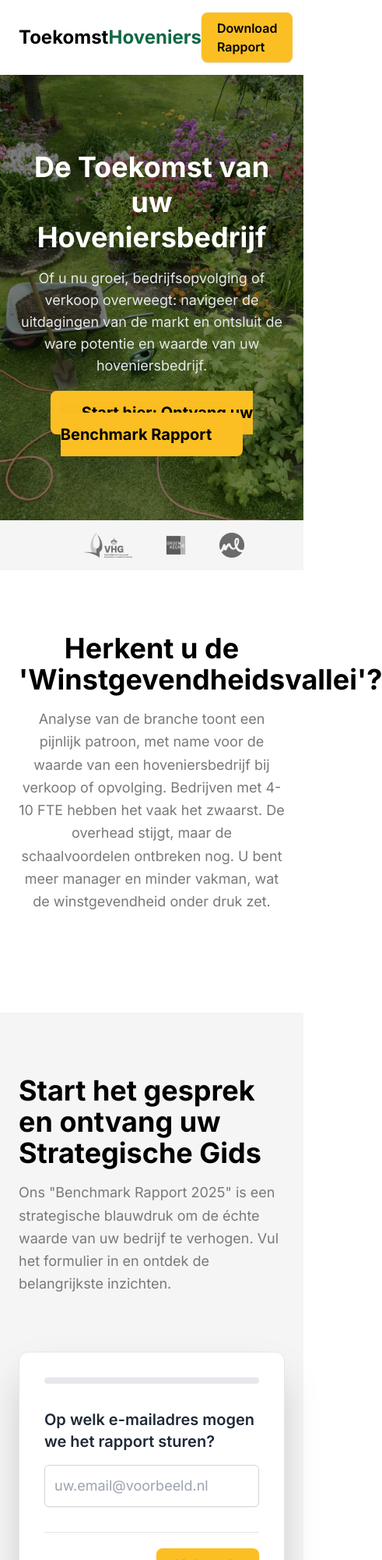
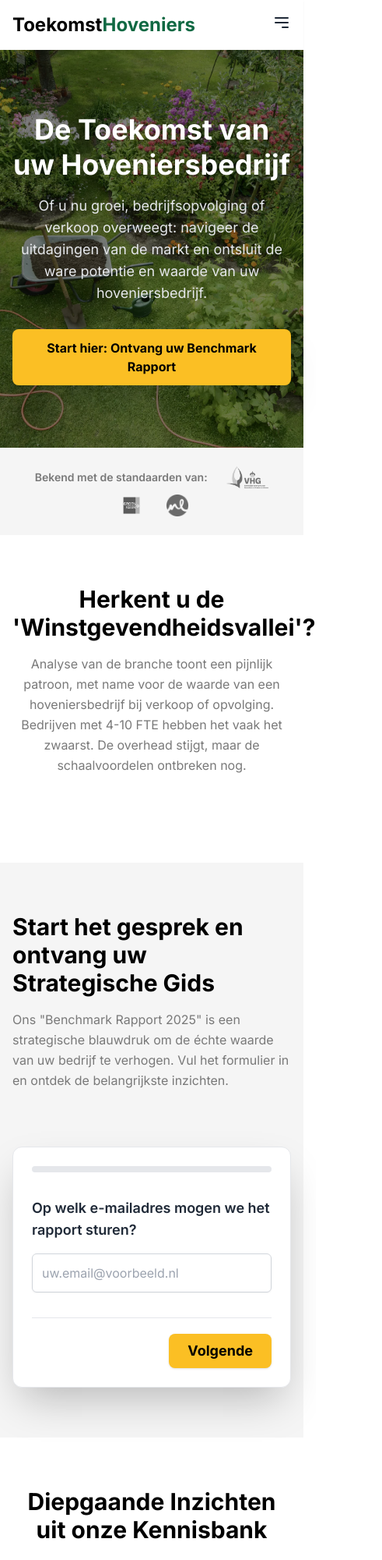
Before and after one commit to EnduroCapital/ToekomstHoveniers, a plain HTML site: page index.html in a window 390 px wide. Shown: the top 2000 px of the page at 78% size, 491 px wide, since content can reach past the window. Drawn offline with nearby package versions, Linux system fonts and the light colour scheme.

Commit message:
Update index.html

```diff
--- a/index.html
+++ b/index.html
@@ -24,99 +24,111 @@
         .text-subtle { color: #797979; }
         .focus\:ring-accent:focus { --tw-ring-color: #FBBF24; }
 
-        /* CORRECTIE: Verwijdering van position:absolute die de layout brak */
         .form-step {
             transition: opacity 0.3s ease-in-out;
-        }
-        .form-step.is-hidden {
-             /* De 'hidden' class van Tailwind (display:none) wordt nu gebruikt */
         }
     </style>
 </head>
 <body class="bg-white">
 
     <header class="bg-white/90 backdrop-blur-md sticky top-0 z-50 shadow-sm">
-        <div class="container mx-auto px-6 py-4 flex justify-between items-center">
+        <div class="container mx-auto px-4 sm:px-6 py-4 flex justify-between items-center">
             <div class="text-2xl font-bold">
                 Toekomst<span class="brand-green">Hoveniers</span>
             </div>
+            <!-- Desktop Navigatie -->
             <nav class="hidden md:flex items-center space-x-8">
                 <a href="#kennisbank" class="text-subtle hover:brand-green transition">Kennisbank</a>
                 <a href="#over-ons" class="text-subtle hover:brand-green transition">Over Ons</a>
                 <a href="#contact" class="text-subtle hover:brand-green transition">Contact</a>
             </nav>
-            <a href="#download-rapport" class="bg-accent text-black font-semibold py-2 px-5 rounded-lg hover:bg-accent-dark transition-colors shadow">
+            <a href="#download-rapport" class="hidden md:block bg-accent text-black font-semibold py-2 px-5 rounded-lg hover:bg-accent-dark transition-colors shadow">
                 Download Rapport
             </a>
+            <!-- Mobiel Menu Knop -->
+            <div class="md:hidden">
+                <button id="mobile-menu-button" class="text-gray-800 focus:outline-none">
+                    <svg class="w-6 h-6" fill="none" stroke="currentColor" viewBox="0 0 24 24" xmlns="http://www.w3.org/2000/svg">
+                        <path stroke-linecap="round" stroke-linejoin="round" stroke-width="2" d="M4 6h16M4 12h16m-7 6h7"></path>
+                    </svg>
+                </button>
+            </div>
+        </div>
+        <!-- Mobiel Menu -->
+        <div id="mobile-menu" class="hidden md:hidden">
+            <a href="#kennisbank" class="block text-center py-2 px-4 text-sm text-gray-700 hover:bg-gray-100">Kennisbank</a>
+            <a href="#over-ons" class="block text-center py-2 px-4 text-sm text-gray-700 hover:bg-gray-100">Over Ons</a>
+            <a href="#contact" class="block text-center py-2 px-4 text-sm text-gray-700 hover:bg-gray-100">Contact</a>
+            <div class="p-4">
+                <a href="#download-rapport" class="block w-full text-center bg-accent text-black font-semibold py-2 px-5 rounded-lg hover:bg-accent-dark transition-colors shadow">
+                    Download Rapport
+                </a>
+            </div>
         </div>
     </header>
 
     <section class="hero-bg text-white">
-        <div class="container mx-auto px-6 py-24 md:py-40 text-center">
-            <h1 class="text-4xl md:text-6xl font-extrabold leading-tight mb-4 text-white">De Toekomst van uw Hoveniersbedrijf</h1>
-            <p class="text-lg md:text-2xl text-gray-200 max-w-3xl mx-auto mb-8">Of u nu groei, bedrijfsopvolging of verkoop overweegt: navigeer de uitdagingen van de markt en ontsluit de ware potentie en waarde van uw hoveniersbedrijf.</p>
-            <a href="#download-rapport" class="bg-accent text-black font-bold py-4 px-10 rounded-lg hover:bg-accent-dark transition-colors text-xl shadow-2xl">
+        <div class="container mx-auto px-4 sm:px-6 py-20 md:py-32 text-center">
+            <h1 class="text-4xl md:text-5xl lg:text-6xl font-extrabold leading-tight mb-4 text-white">De Toekomst van uw Hoveniersbedrijf</h1>
+            <p class="text-lg md:text-xl text-gray-200 max-w-3xl mx-auto mb-8">Of u nu groei, bedrijfsopvolging of verkoop overweegt: navigeer de uitdagingen van de markt en ontsluit de ware potentie en waarde van uw hoveniersbedrijf.</p>
+            <!-- DEFINITIEVE CORRECTIE: Flexibele padding en tekstgrootte voor alle schermformaten -->
+            <a href="#download-rapport" class="inline-block bg-accent text-black font-bold py-3 px-5 text-base sm:py-3 sm:px-8 sm:text-lg md:py-4 md:px-10 rounded-lg hover:bg-accent-dark transition-colors shadow-2xl">
                 Start hier: Ontvang uw Benchmark Rapport
             </a>
         </div>
     </section>
 
-    <section class="bg-light py-4">
-        <div class="container mx-auto px-6">
-            <div class="flex justify-center items-center space-x-8 md:space-x-12 text-subtle">
-                <span class="font-semibold text-center hidden sm:block">Bekend met de standaarden van:</span>
-                <img src="vhg-logo.png" alt="VHG Logo" class="h-8 md:h-10 grayscale opacity-70 hover:grayscale-0 hover:opacity-100 transition-all cursor-pointer" title="VHG">
-                <img src="Logo-Groenkeur.png" alt="Groenkeur Logo" class="h-8 md:h-10 grayscale opacity-70 hover:grayscale-0 hover:opacity-100 transition-all cursor-pointer" title="Groenkeur">
-                <img src="NLGreenlabel.png" alt="NL Greenlabel Logo" class="h-8 md:h-10 grayscale opacity-70 hover:grayscale-0 hover:opacity-100 transition-all cursor-pointer" title="NL Greenlabel">
+    <section class="bg-light py-6">
+        <div class="container mx-auto px-4 sm:px-6">
+            <div class="flex flex-wrap justify-center items-center gap-x-6 gap-y-2 md:gap-x-12 text-subtle">
+                <span class="font-semibold text-center text-sm md:text-base">Bekend met de standaarden van:</span>
+                <img src="vhg-logo.png" alt="VHG Logo" class="h-7 md:h-10 grayscale opacity-70 hover:grayscale-0 hover:opacity-100 transition-all cursor-pointer" title="VHG">
+                <img src="Logo-Groenkeur.png" alt="Groenkeur Logo" class="h-7 md:h-10 grayscale opacity-70 hover:grayscale-0 hover:opacity-100 transition-all cursor-pointer" title="Groenkeur">
+                <img src="NLGreenlabel.png" alt="NL Greenlabel Logo" class="h-7 md:h-10 grayscale opacity-70 hover:grayscale-0 hover:opacity-100 transition-all cursor-pointer" title="NL Greenlabel">
             </div>
         </div>
     </section>
 
-    <section id="probleem" class="py-20 bg-white">
-        <div class="container mx-auto px-6 text-center">
-            <h2 class="text-4xl font-bold mb-4">Herkent u de 'Winstgevendheidsvallei'?</h2>
-            <p class="text-lg text-subtle max-w-3xl mx-auto mb-12 leading-relaxed">
-                Analyse van de branche toont een pijnlijk patroon, met name voor de waarde van een hoveniersbedrijf bij verkoop of opvolging. Bedrijven met 4-10 FTE hebben het vaak het zwaarst. De overhead stijgt, maar de schaalvoordelen ontbreken nog. U bent meer manager en minder vakman, wat de winstgevendheid onder druk zet.
+    <section id="probleem" class="py-16 md:py-20 bg-white">
+        <div class="container mx-auto px-4 sm:px-6 text-center">
+            <h2 class="text-3xl md:text-4xl font-bold mb-4">Herkent u de 'Winstgevendheidsvallei'?</h2>
+            <p class="text-base md:text-lg text-subtle max-w-3xl mx-auto mb-12 leading-relaxed">
+                Analyse van de branche toont een pijnlijk patroon, met name voor de waarde van een hoveniersbedrijf bij verkoop of opvolging. Bedrijven met 4-10 FTE hebben het vaak het zwaarst. De overhead stijgt, maar de schaalvoordelen ontbreken nog.
             </p>
         </div>
     </section>
 
-    <!-- Download Sectie met Conversational Form -->
-    <section id="download-rapport" class="py-20 bg-light">
-        <div class="container mx-auto px-6">
-            <div class="grid md:grid-cols-2 gap-12 items-center">
-                <div class="pr-0 md:pr-8">
-                    <h2 class="text-4xl font-bold mb-4">Start het gesprek en ontvang uw Strategische Gids</h2>
-                    <p class="text-lg text-subtle mb-6 leading-relaxed">Ons "Benchmark Rapport 2025" is een strategische blauwdruk om de échte waarde van uw bedrijf te verhogen. Vul het formulier in en ontdek de belangrijkste inzichten.</p>
+    <section id="download-rapport" class="py-16 md:py-20 bg-light">
+        <div class="container mx-auto px-4 sm:px-6">
+            <div class="grid lg:grid-cols-2 gap-y-12 lg:gap-x-16 items-center">
+                <div class="pr-0 lg:pr-8">
+                    <h2 class="text-3xl md:text-4xl font-bold mb-4">Start het gesprek en ontvang uw Strategische Gids</h2>
+                    <p class="text-base md:text-lg text-subtle mb-6 leading-relaxed">Ons "Benchmark Rapport 2025" is een strategische blauwdruk om de échte waarde van uw bedrijf te verhogen. Vul het formulier in en ontdek de belangrijkste inzichten.</p>
                 </div>
-                <div class="bg-white rounded-xl shadow-2xl border border-gray-200 p-8 overflow-hidden">
+                <div class="bg-white rounded-xl shadow-2xl border border-gray-200 p-6 sm:p-8 overflow-hidden">
                     <div id="form-container">
-                        <!-- Progress Bar -->
                         <div class="w-full bg-gray-200 rounded-full h-2 mb-8">
                             <div id="progress-bar" class="bg-accent h-2 rounded-full" style="width: 0%; transition: width 0.4s ease-in-out;"></div>
                         </div>
 
                         <form id="conversational-form" action="https://formspree.io/f/your_unique_id" method="POST">
                             <div id="form-content">
-                                <!-- Step 1: E-mail -->
                                 <div class="form-step" data-step="0">
-                                    <label for="email" class="block text-xl font-semibold text-gray-800">Op welk e-mailadres mogen we het rapport sturen?</label>
-                                    <input type="email" name="email" id="email" required placeholder="uw.email@voorbeeld.nl" class="mt-4 block w-full text-lg px-3 py-3 bg-white border border-gray-300 rounded-md shadow-sm focus:outline-none focus:ring-2 focus:ring-accent focus:border-transparent">
+                                    <label for="email" class="block text-lg sm:text-xl font-semibold text-gray-800">Op welk e-mailadres mogen we het rapport sturen?</label>
+                                    <input type="email" name="email" id="email" required placeholder="uw.email@voorbeeld.nl" class="mt-4 block w-full text-base sm:text-lg px-3 py-3 bg-white border border-gray-300 rounded-md shadow-sm focus:outline-none focus:ring-2 focus:ring-accent focus:border-transparent">
                                 </div>
-                                <!-- Step 2: FTE -->
                                 <div class="form-step hidden" data-step="1">
-                                    <label for="fte" class="block text-xl font-semibold text-gray-800">Hoeveel FTE telt uw team (incl. uzelf)?</label>
-                                    <select id="fte" name="FTE" class="mt-4 block w-full text-lg px-3 py-3 bg-white border border-gray-300 rounded-md shadow-sm focus:outline-none focus:ring-2 focus:ring-accent focus:border-transparent">
+                                    <label for="fte" class="block text-lg sm:text-xl font-semibold text-gray-800">Hoeveel FTE telt uw team (incl. uzelf)?</label>
+                                    <select id="fte" name="FTE" class="mt-4 block w-full text-base sm:text-lg px-3 py-3 bg-white border border-gray-300 rounded-md shadow-sm focus:outline-none focus:ring-2 focus:ring-accent focus:border-transparent">
                                         <option>1 - 3 FTE (Vooral zelfstandig)</option>
                                         <option>4 - 10 FTE (Groeiend team)</option>
                                         <option>11 - 20 FTE (Gevestigd MKB)</option>
                                         <option>> 20 FTE (Grote speler)</option>
                                     </select>
                                 </div>
-                                <!-- Step 3: Uitdaging -->
                                 <div class="form-step hidden" data-step="2">
-                                    <label for="uitdaging" class="block text-xl font-semibold text-gray-800">Wat is uw grootste zakelijke uitdaging?</label>
-                                    <select id="uitdaging" name="Grootste Uitdaging" class="mt-4 block w-full text-lg px-3 py-3 bg-white border border-gray-300 rounded-md shadow-sm focus:outline-none focus:ring-2 focus:ring-accent focus:border-transparent">
+                                    <label for="uitdaging" class="block text-lg sm:text-xl font-semibold text-gray-800">Wat is uw grootste zakelijke uitdaging?</label>
+                                    <select id="uitdaging" name="Grootste Uitdaging" class="mt-4 block w-full text-base sm:text-lg px-3 py-3 bg-white border border-gray-300 rounded-md shadow-sm focus:outline-none focus:ring-2 focus:ring-accent focus:border-transparent">
                                         <option>Winstgevendheid en grip op cijfers</option>
                                         <option>Vinden en behouden van goed personeel</option>
                                         <option>Mijn eigen rol (te druk, te weinig tijd voor het vak)</option>
@@ -124,10 +136,9 @@
                                         <option>Anders</option>
                                     </select>
                                 </div>
-                                <!-- Step 4: Timing -->
                                 <div class="form-step hidden" data-step="3">
-                                    <label for="timing" class="block text-xl font-semibold text-gray-800">Binnen welke termijn overweegt u een serieuze verandering?</label>
-                                    <select id="timing" name="Timing Verandering" class="mt-4 block w-full text-lg px-3 py-3 bg-white border border-gray-300 rounded-md shadow-sm focus:outline-none focus:ring-2 focus:ring-accent focus:border-transparent">
+                                    <label for="timing" class="block text-lg sm:text-xl font-semibold text-gray-800">Binnen welke termijn overweegt u een serieuze verandering?</label>
+                                    <select id="timing" name="Timing Verandering" class="mt-4 block w-full text-base sm:text-lg px-3 py-3 bg-white border border-gray-300 rounded-md shadow-sm focus:outline-none focus:ring-2 focus:ring-accent focus:border-transparent">
                                         <option>Binnen 1-2 jaar (actueel)</option>
                                         <option>Binnen 3-5 jaar (oriënterend)</option>
                                         <option>Nog niet concreet, maar ik sta er voor open</option>
@@ -135,32 +146,27 @@
                                     </select>
                                 </div>
                             </div>
-
-                            <!-- Navigation -->
-                            <div class="mt-8 pt-5 border-t border-gray-200 flex justify-end items-center">
+                             <div class="mt-8 pt-5 border-t border-gray-200 flex justify-end items-center">
                                 <button type="button" id="prev-btn" class="font-semibold text-gray-600 hover:text-black mr-4 hidden">Vorige</button>
                                 <button type="button" id="next-btn" class="bg-accent text-black font-bold py-2 px-6 rounded-lg hover:bg-accent-dark transition-colors text-lg shadow">Volgende</button>
                                 <button type="submit" id="submit-btn" class="bg-brand-green text-white font-bold py-2 px-6 rounded-lg hover:bg-brand-green-dark transition-colors text-lg shadow hidden">Verstuur en ontvang rapport</button>
                             </div>
                         </form>
                     </div>
-
-                    <!-- Success Message -->
-                    <div id="success-message" class="hidden text-center py-10">
+                     <div id="success-message" class="hidden text-center py-10">
                          <svg class="w-16 h-16 mx-auto mb-4 text-green-500" fill="none" stroke="currentColor" viewBox="0 0 24 24"><path stroke-linecap="round" stroke-linejoin="round" stroke-width="2" d="M9 12l2 2 4-4m6 2a9 9 0 11-18 0 9 9 0 0118 0z"></path></svg>
                         <h3 class="text-2xl font-bold mb-2">Dank u wel!</h3>
                         <p class="text-subtle">Het rapport is onderweg naar uw inbox. We nemen mogelijk contact op om te horen of het waardevol was.</p>
                     </div>
-
                 </div>
             </div>
         </div>
     </section>
 
-    <section id="kennisbank" class="py-20 bg-white">
-         <div class="container mx-auto px-6">
-            <h2 class="text-4xl font-bold text-center mb-12">Diepgaande Inzichten uit onze Kennisbank</h2>
-            <div class="grid md:grid-cols-3 gap-8">
+    <section id="kennisbank" class="py-16 md:py-20 bg-white">
+         <div class="container mx-auto px-4 sm:px-6">
+            <h2 class="text-3xl md:text-4xl font-bold text-center mb-12">Diepgaande Inzichten uit onze Kennisbank</h2>
+            <div class="grid md:grid-cols-2 lg:grid-cols-3 gap-8">
                 <div class="bg-light rounded-lg shadow-lg overflow-hidden p-6 border-2 border-accent hover:shadow-xl transition-shadow scale-105">
                     <h3 class="text-xl font-bold mb-3">De Winstgevendheidsvallei</h3>
                     <p class="text-subtle mb-4 leading-relaxed">Waarom hoveniers met 4-10 FTE het zwaarst hebben (en hoe u ontsnapt).</p>
@@ -180,12 +186,9 @@
         </div>
     </section>
 
-    <section id="over-ons" class="py-20 bg-light">
-        <div class="container mx-auto px-6">
-            <h2 class="text-4xl font-bold text-center mb-12">Wij zijn geen traditionele investeerders</h2>
-            <p class="text-lg text-subtle max-w-3xl mx-auto mb-12 text-center leading-relaxed">
-                Enduro Capital is opgericht door ondernemers met een missie. Wij nemen zelf de leiding om, samen met u en uw team, het bedrijf uit te bouwen voor de lange termijn.
-            </p>
+    <section id="over-ons" class="py-16 md:py-20 bg-light">
+        <div class="container mx-auto px-4 sm:px-6">
+            <h2 class="text-3xl md:text-4xl font-bold text-center mb-12">Wij zijn geen traditionele investeerders</h2>
             <div class="grid md:grid-cols-2 gap-12 max-w-4xl mx-auto">
                 <div class="bg-white p-6 rounded-lg shadow-lg text-center">
                     <img src="https://placehold.co/150x150/e0f2f1/106943?text=MD" alt="Foto van Martijn de Blaey" class="w-32 h-32 rounded-full mx-auto mb-4 border-4 border-gray-200">
@@ -204,11 +207,10 @@
     </section>
 
     <footer id="contact" class="bg-black text-white">
-        <div class="container mx-auto px-6 py-12 text-center">
+        <div class="container mx-auto px-4 sm:px-6 py-12 text-center">
             <h2 class="text-3xl font-bold mb-4 text-white">Klaar voor de volgende stap?</h2>
-            <p class="max-w-xl mx-auto mb-8 text-gray-300">Of u nu wilt sparren over het rapport of vrijblijvend uw toekomstplannen wilt bespreken, wij horen graag van u.</p>
             <div class="flex flex-col md:flex-row justify-center items-center space-y-4 md:space-y-0 md:space-x-6">
-                 <a href="#" class="bg-accent text-black font-bold py-3 px-8 rounded-lg hover:bg-accent-dark transition-colors text-lg shadow-lg">
+                <a href="#" class="bg-accent text-black font-bold py-3 px-8 rounded-lg hover:bg-accent-dark transition-colors text-lg shadow-lg">
                     Plan een Vertrouwelijk Gesprek
                 </a>
                 <a href="mailto:contact@endurocapital.nl" class="font-semibold text-lg text-gray-300 hover:text-white transition">
@@ -222,10 +224,19 @@
         </div>
     </footer>
 
+    <script>
+    // Script voor mobiel menu
+    const mobileMenuButton = document.getElementById('mobile-menu-button');
+    const mobileMenu = document.getElementById('mobile-menu');
+    mobileMenuButton.addEventListener('click', () => {
+        mobileMenu.classList.toggle('hidden');
+    });
 
-    <script>
+    // Script voor formulier
     document.addEventListener('DOMContentLoaded', function() {
         const form = document.getElementById('conversational-form');
+        if (!form) return;
+
         const steps = Array.from(form.querySelectorAll('.form-step'));
         const nextBtn = document.getElementById('next-btn');
         const prevBtn = document.getElementById('prev-btn');
@@ -237,27 +248,20 @@
         let currentStep = 0;
 
         function updateFormSteps() {
-            // Update progress bar
-            // Start progress vanaf de tweede stap om de eerste vraag als 0% te zien
-            const progress = (currentStep / (steps.length -1) ) * 100;
+            const progress = (currentStep / (steps.length - 1)) * 100;
             progressBar.style.width = `${progress}%`;
-
-            // Show/hide steps
             steps.forEach((step, index) => {
                 step.classList.toggle('hidden', index !== currentStep);
             });
-
-            // Update buttons
             prevBtn.classList.toggle('hidden', currentStep === 0);
             nextBtn.classList.toggle('hidden', currentStep === steps.length - 1);
             submitBtn.classList.toggle('hidden', currentStep !== steps.length - 1);
         }
 
         nextBtn.addEventListener('click', () => {
-            // Simple validation for current step
             const currentInput = steps[currentStep].querySelector('input, select');
             if (currentInput.checkValidity()) {
-                 if (currentStep < steps.length - 1) {
+                if (currentStep < steps.length - 1) {
                     currentStep++;
                     updateFormSteps();
                 }
@@ -276,17 +280,13 @@
         form.addEventListener('submit', function(e) {
             e.preventDefault();
             const formData = new FormData(form);
-
-            // Show loading state
             submitBtn.textContent = 'Verzenden...';
             submitBtn.disabled = true;
 
             fetch(form.action, {
                 method: 'POST',
                 body: formData,
-                headers: {
-                    'Accept': 'application/json'
-                }
+                headers: {'Accept': 'application/json'}
             }).then(response => {
                 if (response.ok) {
                     formContainer.classList.add('hidden');
@@ -301,19 +301,17 @@
                     }).catch(() => {
                         alert('Er is een onbekende fout opgetreden bij het verwerken van de respons.');
                     });
-                    // Reset button
                     submitBtn.textContent = 'Verstuur en ontvang rapport';
                     submitBtn.disabled = false;
                 }
             }).catch(error => {
                 alert('Er is een fout opgetreden bij het verzenden. Controleer uw internetverbinding.');
-                // Reset button
                 submitBtn.textContent = 'Verstuur en ontvang rapport';
                 submitBtn.disabled = false;
             });
         });
 
-        updateFormSteps(); // Initial setup
+        updateFormSteps();
     });
     </script>
 </body>
```
